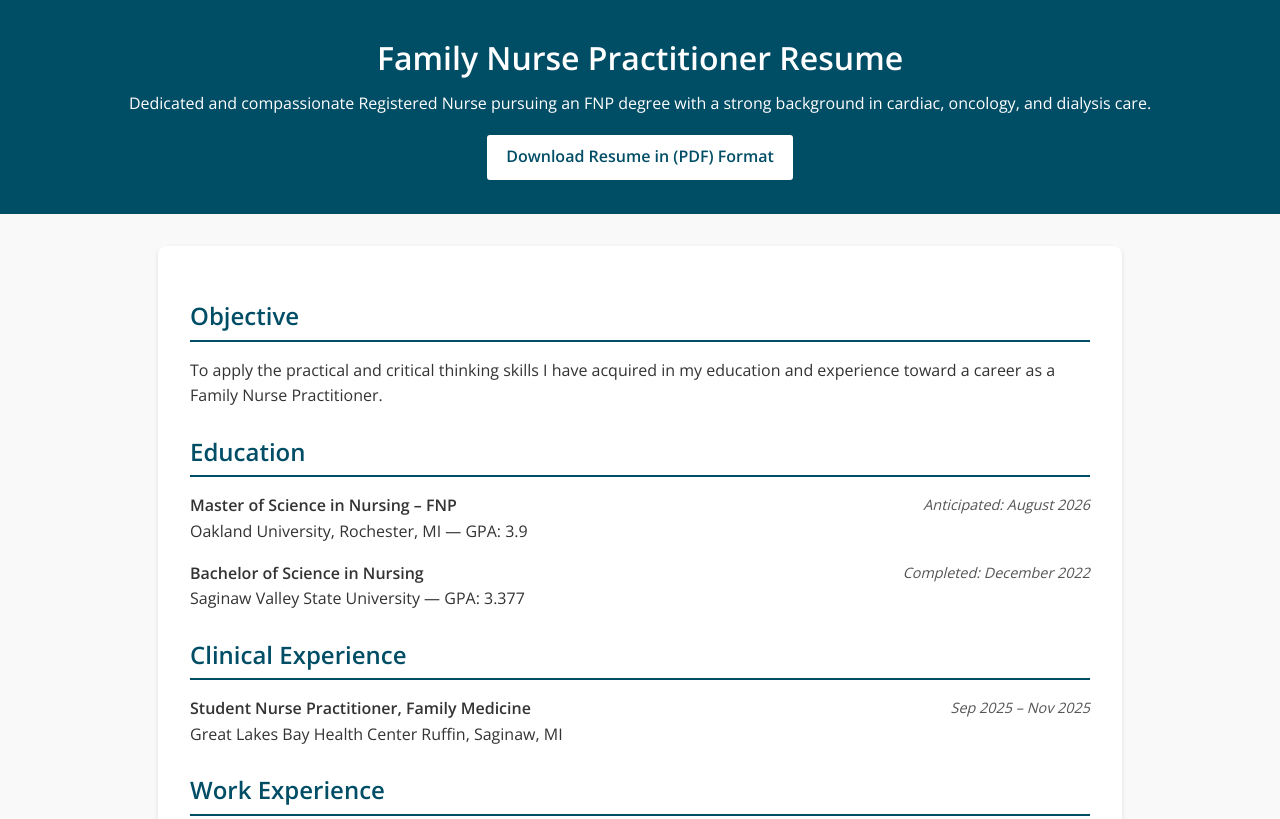
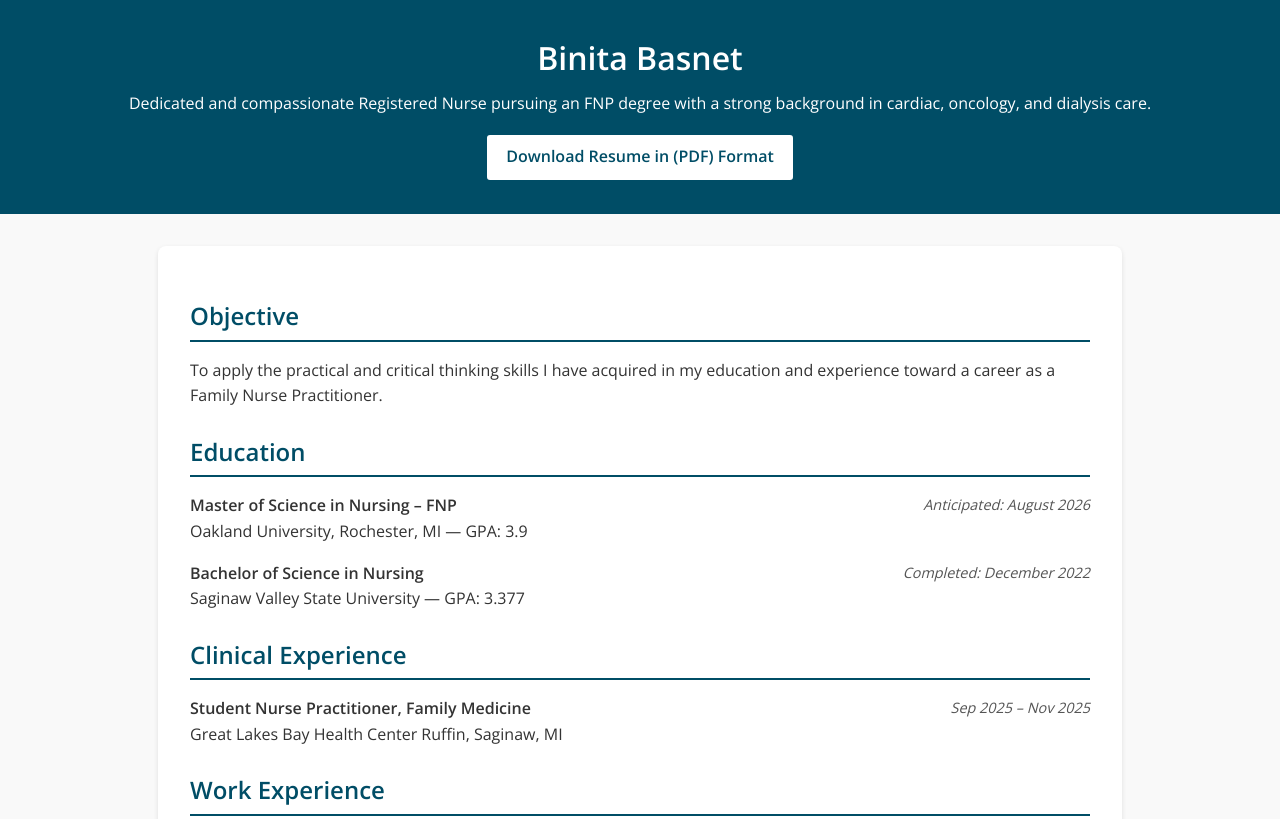
Before and after one commit to bbasnetnurse/bbasnetnurse.github.io, a plain HTML site: page index.html in a window 1280 px wide. Shown: the top 819 px of the page. Drawn offline with nearby package versions, Linux system fonts and the light colour scheme.

Commit message:
Update index.html

```diff
--- a/index.html
+++ b/index.html
@@ -106,7 +106,7 @@
 
 <body>
   <header>
-    <h1>Family Nurse Practitioner Resume</h1>
+    <h1>Binita Basnet</h1>
     <p>Dedicated and compassionate Registered Nurse pursuing an FNP degree with a strong background in cardiac, oncology, and dialysis care.</p>
     <a href="BinitaBasnetresume.pdf" class="download-btn" download>Download Resume in (PDF) Format</a>
   </header>
```
